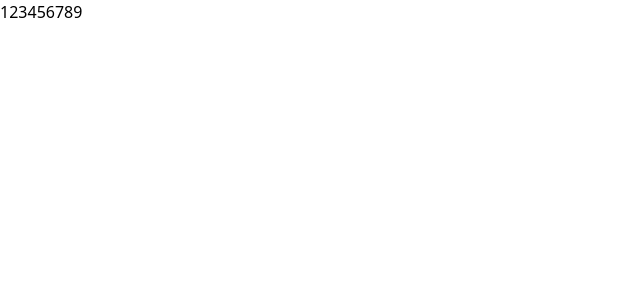
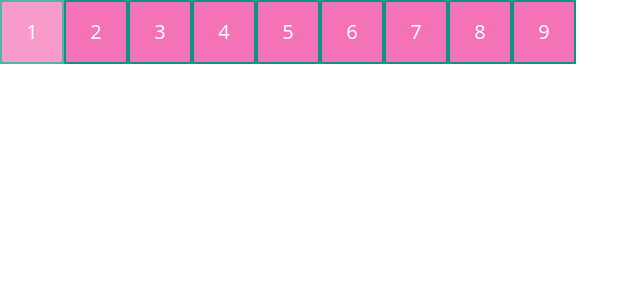
Before and after one commit to marcin10lw/tic-tac-toe, a React (Vite) app: page / in a window 1280 px wide. Shown: the top 300 px of the page, without its empty margins (0-640 px from the left). Built offline with nearby package versions, Linux system fonts and the light colour scheme.

Commit message:
styled Square

```diff
--- a/package.json
+++ b/package.json
@@ -18,6 +18,8 @@
     "@vitejs/plugin-react": "^3.1.0",
     "autoprefixer": "^10.4.14",
     "postcss": "^8.4.23",
+    "prettier": "^2.8.8",
+    "prettier-plugin-tailwindcss": "^0.2.8",
     "tailwindcss": "^3.3.2",
     "typescript": "^4.9.3",
     "vite": "^4.2.0"
--- a/src/components/Square.tsx
+++ b/src/components/Square.tsx
@@ -4,7 +4,14 @@ type SquareProps = {
 };
 
 const Square = ({ onClick, value }: SquareProps) => {
-  return <button onClick={onClick}>{value}</button>;
+  return (
+    <button
+      className="h-16 w-16 border-2 border-teal-600 bg-pink-400 text-xl text-white hover:opacity-70"
+      onClick={onClick}
+    >
+      {value}
+    </button>
+  );
 };
 
 export default Square;
--- a/tsconfig.json
+++ b/tsconfig.json
@@ -16,6 +16,6 @@
     "noEmit": true,
     "jsx": "react-jsx"
   },
-  "include": ["src"],
+  "include": ["src", "prettier.config.js"],
   "references": [{ "path": "./tsconfig.node.json" }]
 }
```
Also changed, not shown: 1 other file (tests, documents, lock files or other folders).
